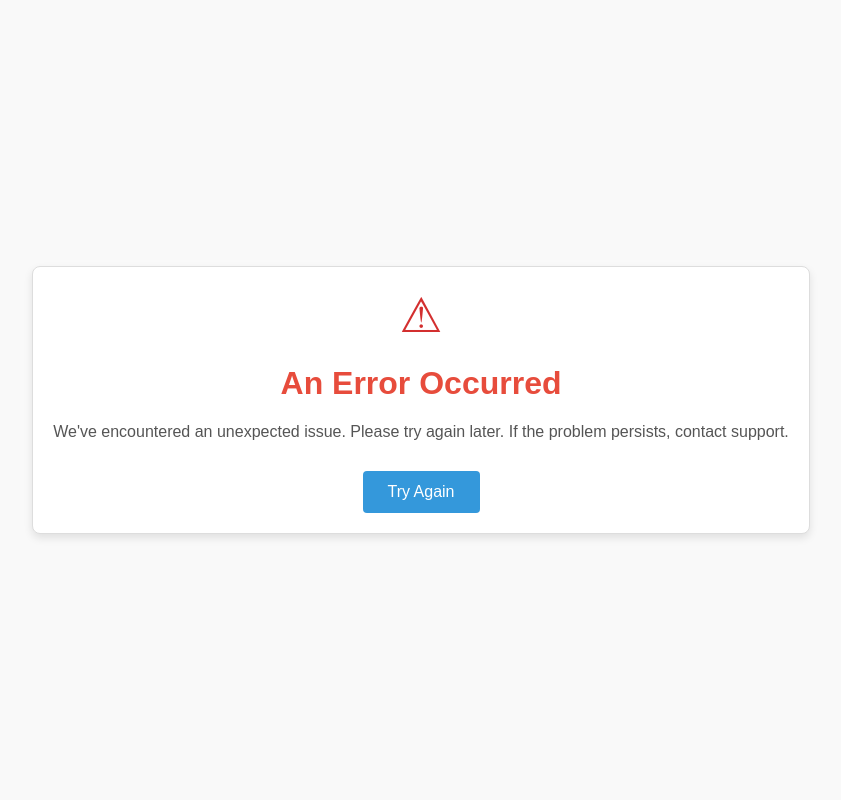
After one commit to bolexyro/CUgram, a FastAPI app: template templates/error_page.html in a window 1280 px wide. The commit adds this page. Shown: the whole page, without its empty margins (219-1060 px from the left). Run offline with FastAPI, Linux system fonts and the light colour scheme; the template is opened without the code that fills it, so the values that code supplies are empty; parts of the project's set-up code (start-up, migrations or seed data) failed here and were passed over.

Commit message:
Create error page

```diff
--- a/src/auth/router.py
+++ b/src/auth/router.py
@@ -15,6 +15,7 @@ REFRESH_TOKEN_EXPIRATION_DELTA = timedelta(weeks=1)
 
 auth_router = APIRouter(prefix="/auth", tags=["auth"])
 
+os.environ['OAUTHLIB_INSECURE_TRANSPORT'] = '1'
 
 db = firestore_async.client()
 
--- a/static/styles.css
+++ b/static/styles.css
@@ -27,7 +27,7 @@ p {
 }
 
 button {
-    padding: 10px 20px;
+    padding: 12px 25px;
     font-size: 16px;
     background-color: #3498db;
     color: rgb(255, 255, 255);
--- /dev/null
+++ b/templates/error_page.html
@@ -0,0 +1,44 @@
+<!DOCTYPE html>
+<html lang="en">
+  <head>
+    <meta charset="UTF-8" />
+    <meta name="viewport" content="width=device-width, initial-scale=1.0" />
+    <title>An Error Occurred</title>
+    <link rel="stylesheet" href="/static/styles.css" />
+    <style>
+      p {
+        margin-bottom: 30px;
+      }
+
+      .error-icon {
+        font-size: 48px;
+        color: #d32f2f;
+        margin-bottom: 20px;
+      }
+
+      button {
+        transition: background-color 0.3s ease;
+      }
+
+      button:hover {
+        background-color: #1967d2;
+      }
+    </style>
+  </head>
+  <body>
+    <div class="container">
+      <div class="error-icon">&#9888;</div>
+      <h1>An Error Occurred</h1>
+      <p>
+        We've encountered an unexpected issue. Please try again later. If the
+        problem persists, contact support.
+      </p>
+      <p>{{ error_message }}</p>
+      {% if close_on_click %}
+      <button onclick="window.close();">Close</button>
+      {% else %}
+      <button onclick="window.location.href='/auth/authorize/{{user_id}}?is_official={{is_official}}';">Try Again</button>
+      {% endif %}
+    </div>
+  </body>
+</html>
```
Also changed, not shown: src/auth/service.py (+18 -13 lines).
